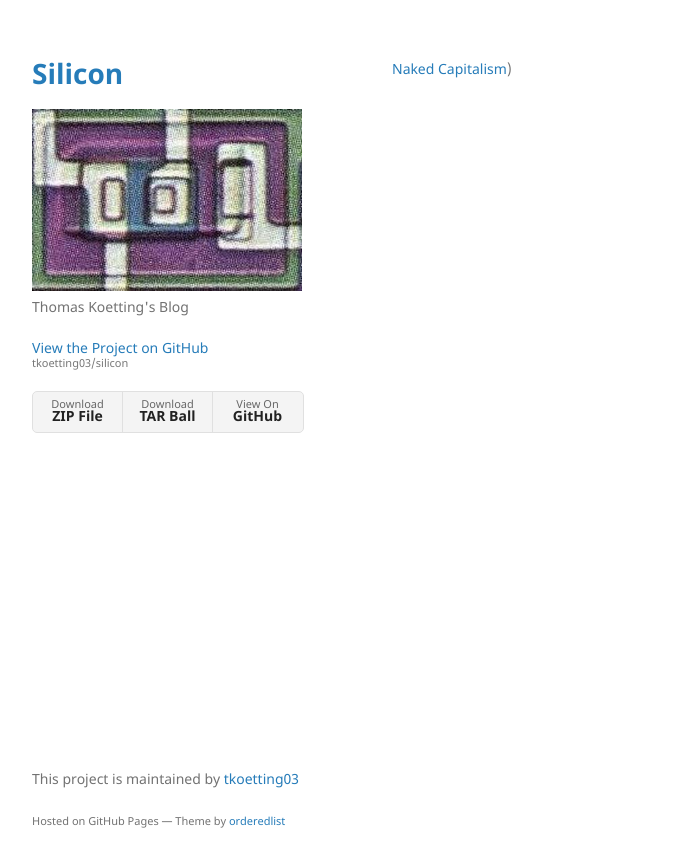
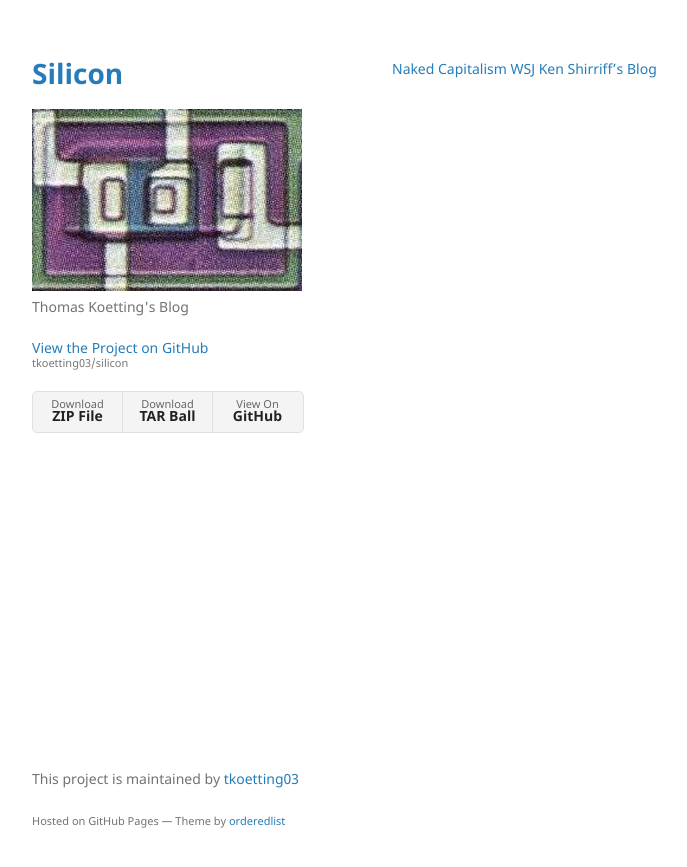
Before and after one commit to tkoetting03/silicon, a Jekyll site: the page built from other.md, in a window 1280 px wide. Shown: the top 867 px of the page, without its empty margins (178-865 px from the left). Built offline with Jekyll 4.4.1, drawn with Linux system fonts in a browser that asks for light colours; our own code applies the rules of GitHub Pages for plain Markdown files.

Commit message:
Update other.md

```diff
--- a/other.md
+++ b/other.md
@@ -1 +1,3 @@
-[Naked Capitalism](https://www.nakedcapitalism.com/))
+[Naked Capitalism](https://www.nakedcapitalism.com/)
+[WSJ](https://www.wsj.com/)
+[Ken Shirriff's Blog](https://www.righto.com/)
```
